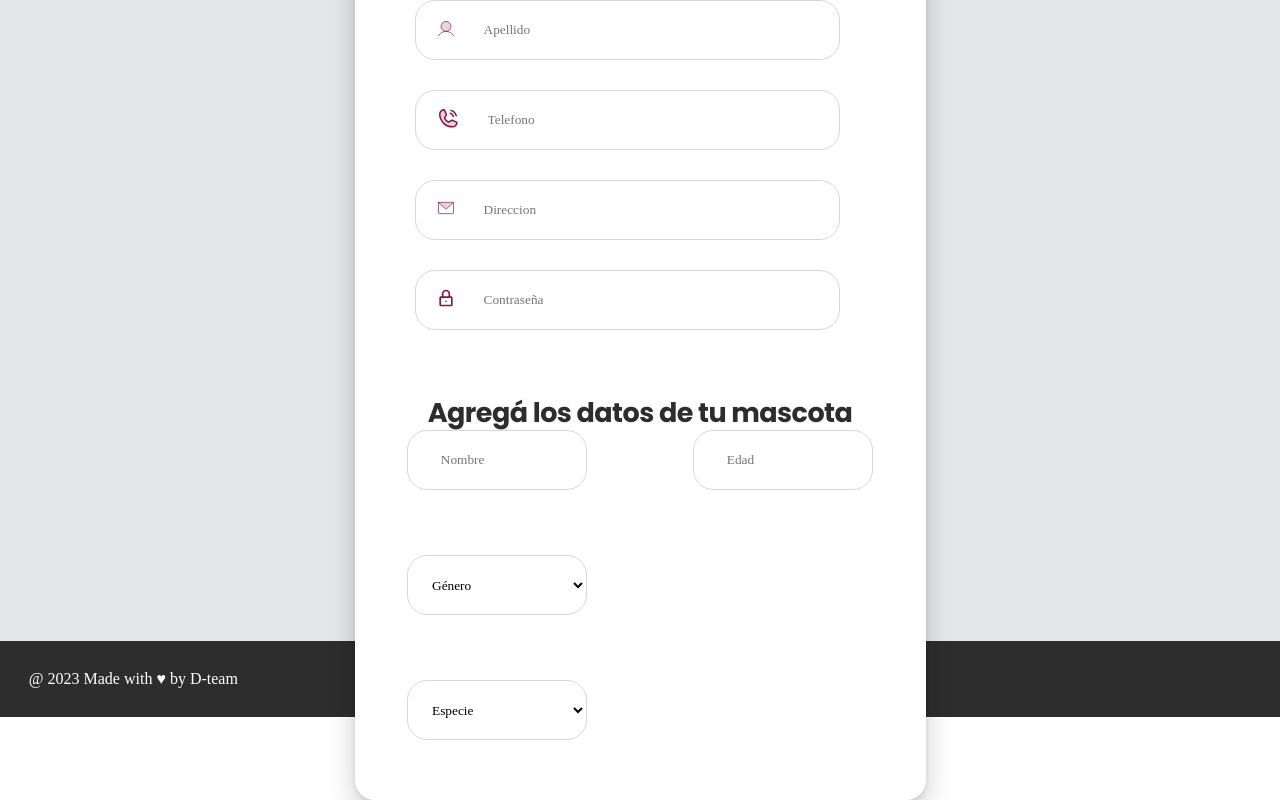
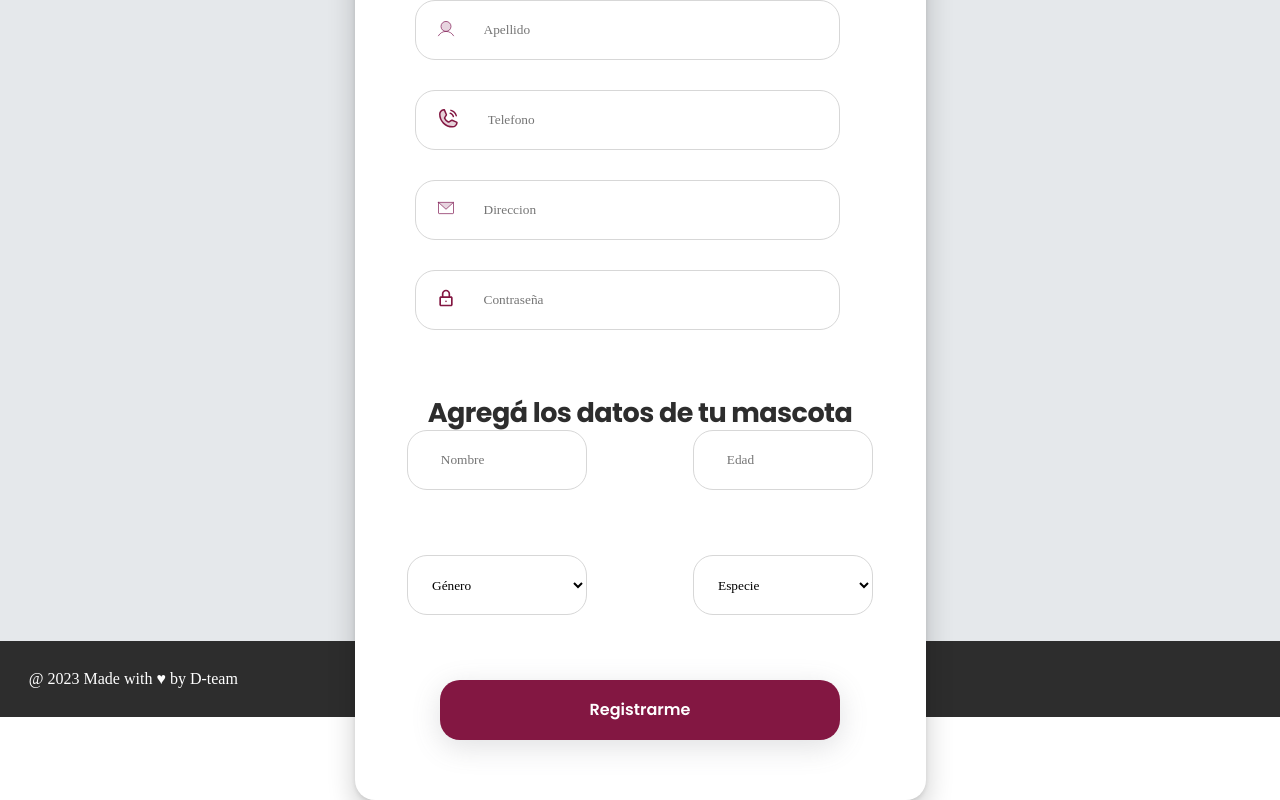
Before and after one commit to ArchSofia/s2vethome, a React (Vite) app in the folder veterinary-clinic/: page /register in a window 1280 px wide. Shown: the part 855-1655 px from the top of the page. Built offline with nearby package versions, Linux system fonts and the light colour scheme; a web font is replaced by a local one.

Commit message:
Agrega boton de registro

```diff
--- a/veterinary-clinic/src/pages/Register/Register.css
+++ b/veterinary-clinic/src/pages/Register/Register.css
@@ -87,6 +87,9 @@ form{
     padding-bottom: 65px;
 }
 
+.ingresar{
+    margin-top: 65px;
+}
 
 .form-register{
     margin-top: 60px;
--- a/veterinary-clinic/src/pages/Register/Register.jsx
+++ b/veterinary-clinic/src/pages/Register/Register.jsx
@@ -245,7 +245,7 @@ const Register = () => {
 							</div>
 
 							<div className="primerfila">
-								<div className="register-pet-section">
+								<div className="register-pet-section primerfila">
 									<select
 										class="input-field-6"
 										value={pet.gender}
@@ -270,6 +270,12 @@ const Register = () => {
 								</div>
 							</div>
 						</div>
+						<button
+							className="login-button ingresar"
+							onClick={handleRegisterUser}
+						>
+							Registrarme
+						</button>
 					</div>
 				</form>
 			</div>
```
